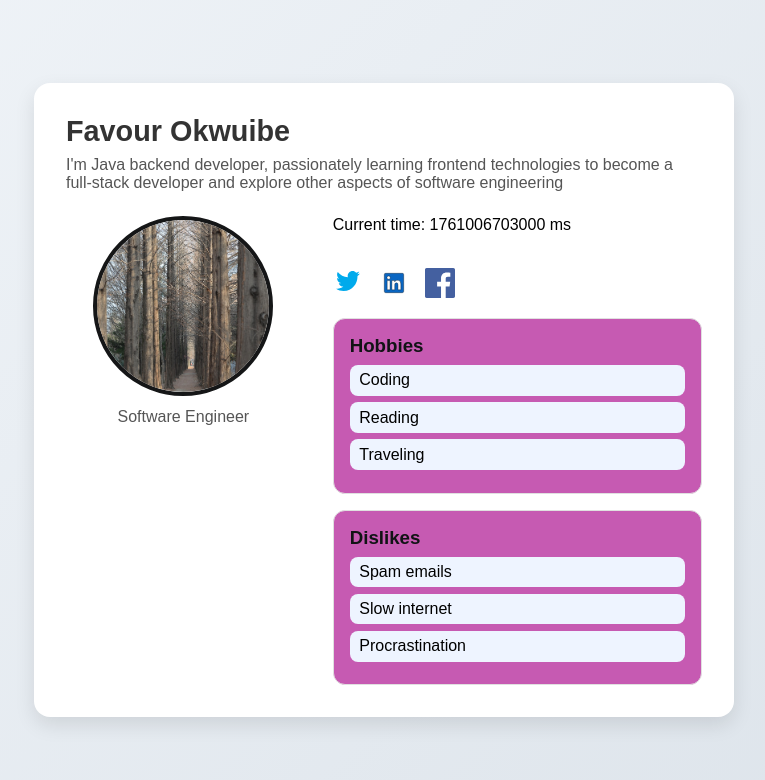
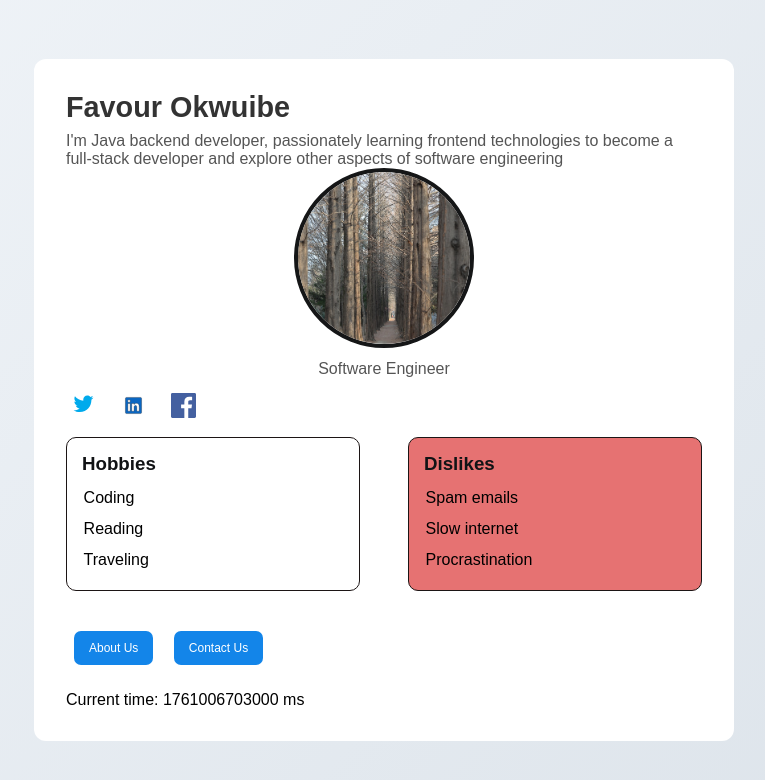
Before and after one commit to favourdan/profile-card, a plain HTML site: page index.html in a window 1280 px wide. Shown: the whole page, without its empty margins (256-1021 px from the left). Drawn offline with Linux system fonts and the light colour scheme.

Commit message:
Made minor changes on styles.css

```diff
--- a/index.html
+++ b/index.html
@@ -15,7 +15,7 @@
      I'm Java backend developer, passionately learning frontend technologies to become a full-stack developer and explore other aspects of software engineering</p>
     </header>
 
-    <div class="card-content">
+    <div class="picture-content">
       <figure class="avatar-container">
         <img
           src="Images/trees-7689668_1280.jpg"
@@ -25,9 +25,6 @@
         <figcaption>Software Engineer</figcaption>
       </figure>
 
-      <div class="info-section">
-        <p>Current time: <span data-testid="test-user-time"></span> ms</p>
-         <br>
         <nav data-testid="test-user-social-links" class="social-links">
           <ul>
             <li>
@@ -57,7 +54,6 @@
               <li>Traveling</li>
             </ul>
           </section>
-
           <section>
             <h3>Dislikes</h3>
             <ul data-testid="test-user-dislikes" aria-label="User dislikes">
@@ -67,6 +63,13 @@
             </ul>
           </section>
         </div>
+        <nav>
+          <button onclick ="document.location='about.html'">About Us</button>
+           <button onclick ="document.location='contact.html'">Contact Us</button>
+          </nav>
+          <br>
+            <div class="info-section">
+        <p>Current time: <span data-testid="test-user-time"></span> ms</p>
       </div>
     </div>
   </article>
--- a/style.css
+++ b/style.css
@@ -15,8 +15,7 @@ body {
 
 .profile-card {
   background: #ffffff;
-  border-radius: 16px;
-  box-shadow: 0 8px 20px rgba(0, 0, 0, 0.1);
+  border-radius: 12px;
   padding: 2rem;
   max-width: 700px;
   width: 90%;
@@ -36,14 +35,6 @@ header p {
   color: #555;
   margin-top: 0.5rem;
   font-size: 1rem;
-}
-
-.card-content {
-  display: flex;
-  flex-wrap: wrap;
-  align-items: flex-start;
-  gap: 2rem;
-  margin-top: 1.5rem;
 }
 
 .avatar-container {
@@ -71,13 +62,13 @@ header p {
 .social-links ul {
   display: flex;
   list-style: none;
-  gap: 1rem;
-  margin: 1rem 0;
+  gap: 25px;
+  margin: 15px 5px;
 }
 
 .social-links a img {
-  width: 30px;
-  height: 30px;
+  width: 25px;
+  height: 25px;
   transition: transform 0.3s ease;
 }
 
@@ -88,15 +79,15 @@ header p {
 .user-info {
   display: flex;
   flex-wrap: wrap;
-  gap: 1rem;
+  gap: 3rem;
 }
 
 .user-info section {
-  flex: 1 1 200px;
-  background: #c65ab2;
-  padding: 1rem;
-  border-radius: 12px;
-  border: 1px solid #e0e0e0;
+  flex: 1 1 150px;
+  border: 1px solid #1c1515;
+  border-radius: 10px;
+  padding: 1rem 0.5rem;
+  margin-bottom: 2rem;
 }
 
 .user-info section h3 {
@@ -107,12 +98,31 @@ header p {
 .user-info ul {
   list-style: none;
 }
+.user-info section:first-of-type {
+  background-color: white;
+  padding: 15px;
+  border-radius: 10px;
+}
+.user-info section:last-of-type {
+  background-color: #e67272;
+  padding: 15px;
+  border-radius: 10px;
+}
+nav button {
+  background-color: #1385e9;
+  color: white;
+  border: none;
+  padding: 10px 15px;
+  margin: 8px;
+  border-radius: 7px;
+  cursor: pointer;
+  transition: transform 0.3s ease;
+  font-size: 12px;
+}
 
 .user-info li {
-  background: #eef4ff;
   border-radius: 8px;
-  padding: 0.4rem 0.6rem;
-  margin-bottom: 0.4rem;
+  padding: 0.4rem 0.1rem;
 }
 
 @media (max-width: 600px) {
```
Also changed, not shown: about.html (added, +11 -0 lines), contact.html (added, +11 -0 lines).
